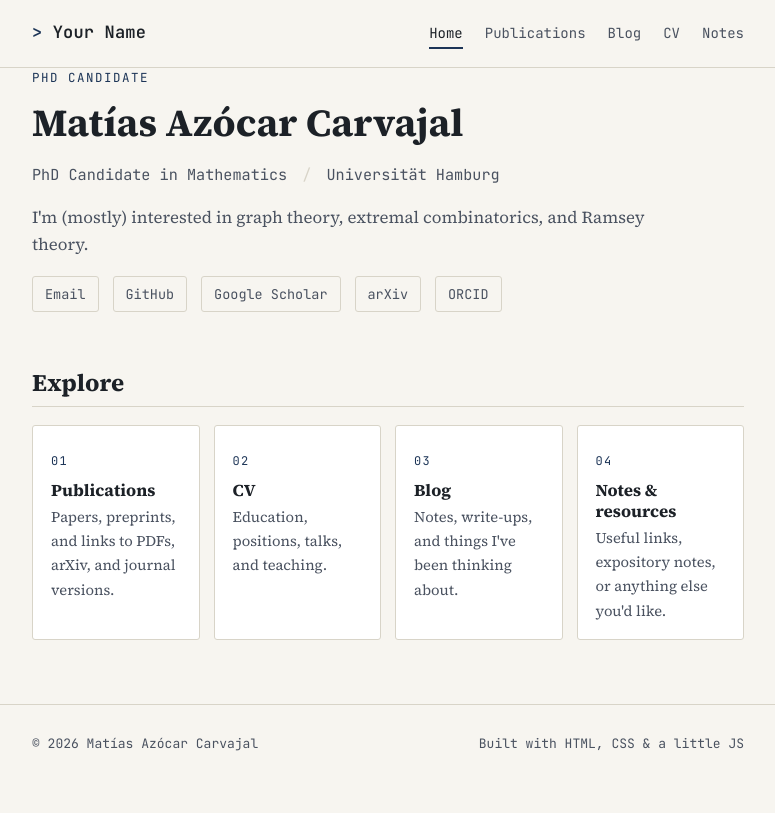
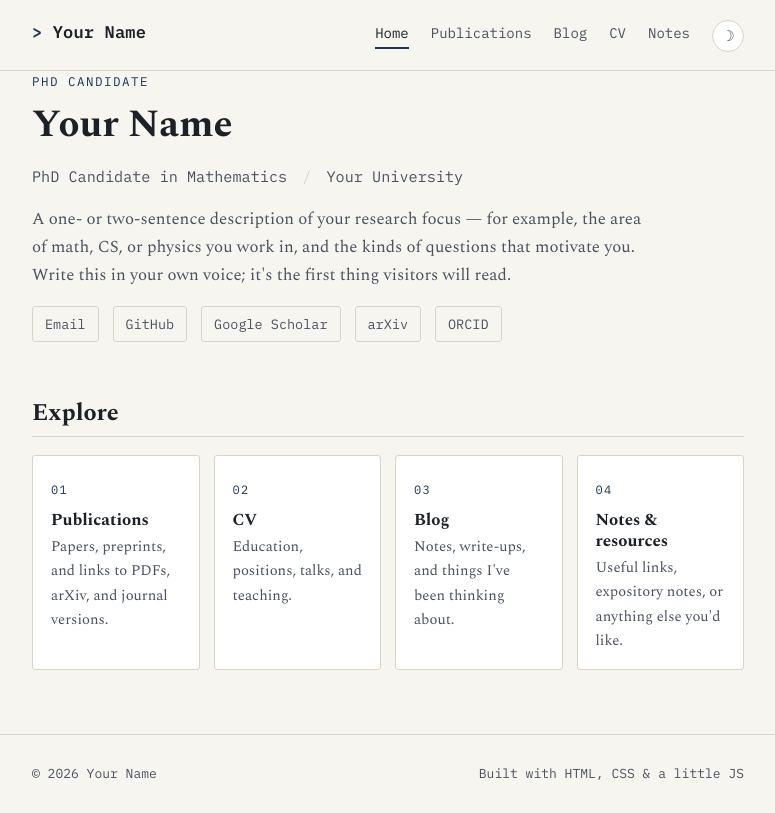
Before and after one commit to matazocar/matazocar.github.io, a plain HTML site: page index.html in a window 1280 px wide. Shown: the whole page, without its empty margins (252-1027 px from the left). Drawn offline with nearby package versions, Linux system fonts and the light colour scheme.

Commit message:
Add files via upload

```diff
--- a/assets/css/style.css
+++ b/assets/css/style.css
@@ -1,5 +1,5 @@
 /* ============================================
-   Design tokens
+   Design tokens — light (default)
    ============================================ */
 :root {
   --paper: #f7f5f0;
@@ -14,13 +14,46 @@
   --tag-published: #2a6f4e;
   --tag-bg-preprint: #f5ecd9;
   --tag-bg-published: #e3f0e8;
+  --code-bg: #1c2127;
+  --code-fg: #f4f1ea;
 
-  --font-display: "Source Serif 4", "Georgia", serif;
-  --font-body: "Source Serif 4", "Georgia", serif;
-  --font-mono: "JetBrains Mono", "Fira Code", ui-monospace, Menlo, monospace;
+  --font-display: "Spectral", "Georgia", serif;
+  --font-body: "Spectral", "Georgia", serif;
+  --font-mono: "IBM Plex Mono", "Fira Code", ui-monospace, Menlo, monospace;
 
   --maxw: 760px;
   --radius: 3px;
+
+  color-scheme: light;
+}
+
+/* ============================================
+   Design tokens — dark mode
+   ============================================ */
+:root[data-theme="dark"] {
+  --paper: #181a1f;
+  --paper-raised: #20232b;
+  --ink: #e9e7e1;
+  --ink-soft: #a7adba;
+  --rule: #383c46;
+  --accent: #7da3d6;        /* lighter ink-blue for contrast on dark */
+  --accent-soft: #9bbbe6;
+  --accent-tint: #232a36;
+  --tag-preprint: #d9b878;
+  --tag-published: #7fd6ae;
+  --tag-bg-preprint: #322a1c;
+  --tag-bg-published: #1d3327;
+  --code-bg: #11131a;
+  --code-fg: #e9e7e1;
+
+  color-scheme: dark;
+}
+
+/* Smooth theme transitions */
+body, .pub, .section-card, .post-item, .social-row a,
+.pub-links a, .pub-links button, header.site-header,
+footer.site-footer, .theme-toggle {
+  transition: background-color 0.2s ease, border-color 0.2s ease, color 0.2s ease;
 }
 
 * { box-sizing: border-box; }
@@ -84,6 +117,7 @@ header.site-header {
 
 nav.site-nav {
   display: flex;
+  align-items: center;
   gap: 22px;
   font-family: var(--font-mono);
   font-size: 14px;
@@ -102,6 +136,33 @@ nav.site-nav a.active {
   color: var(--ink);
   border-color: var(--accent);
 }
+
+.theme-toggle {
+  display: inline-flex;
+  align-items: center;
+  justify-content: center;
+  width: 32px;
+  height: 32px;
+  border: 1px solid var(--rule);
+  border-radius: 50%;
+  background: var(--paper-raised);
+  color: var(--ink-soft);
+  cursor: pointer;
+  font-size: 15px;
+  line-height: 1;
+  padding: 0;
+}
+
+.theme-toggle:hover {
+  border-color: var(--accent);
+  color: var(--accent);
+}
+
+/* Show sun in dark mode (click to go light), moon in light mode (click to go dark) */
+.theme-toggle .icon-sun { display: none; }
+.theme-toggle .icon-moon { display: inline; }
+:root[data-theme="dark"] .theme-toggle .icon-sun { display: inline; }
+:root[data-theme="dark"] .theme-toggle .icon-moon { display: none; }
 
 main { padding: 48px 0 80px; }
 
@@ -414,8 +475,8 @@ h3 { font-size: 1.15rem; margin: 0 0 6px; }
   font-size: 0.88em;
 }
 .post-body pre {
-  background: var(--ink);
-  color: #f4f1ea;
+  background: var(--code-bg);
+  color: var(--code-fg);
   padding: 16px;
   border-radius: var(--radius);
   overflow-x: auto;
--- /dev/null
+++ b/assets/js/theme.js
@@ -0,0 +1,39 @@
+/* Theme (light/dark) handling.
+   - Applies the saved theme (or system preference) as early as
+     possible to avoid a flash of the wrong theme.
+   - Wires up any element with id="theme-toggle" to flip themes
+     and persist the choice in localStorage. */
+
+(function () {
+  var stored = null;
+  try {
+    stored = localStorage.getItem("theme");
+  } catch (e) {
+    /* localStorage unavailable (e.g. privacy mode) — fall back to system */
+  }
+
+  var theme = stored;
+  if (!theme) {
+    theme = window.matchMedia && window.matchMedia("(prefers-color-scheme: dark)").matches
+      ? "dark"
+      : "light";
+  }
+
+  document.documentElement.setAttribute("data-theme", theme);
+
+  document.addEventListener("DOMContentLoaded", function () {
+    var btn = document.getElementById("theme-toggle");
+    if (!btn) return;
+
+    btn.addEventListener("click", function () {
+      var current = document.documentElement.getAttribute("data-theme");
+      var next = current === "dark" ? "light" : "dark";
+      document.documentElement.setAttribute("data-theme", next);
+      try {
+        localStorage.setItem("theme", next);
+      } catch (e) {
+        /* ignore */
+      }
+    });
+  });
+})();
--- a/index.html
+++ b/index.html
@@ -3,10 +3,11 @@
 <head>
   <meta charset="UTF-8" />
   <meta name="viewport" content="width=device-width, initial-scale=1.0" />
-  <title>Matías Azócar Carvajal</title>
+  <script src="assets/js/theme.js"></script>
+  <title>Your Name</title>
   <link rel="preconnect" href="https://fonts.googleapis.com">
   <link rel="preconnect" href="https://fonts.gstatic.com" crossorigin>
-  <link href="https://fonts.googleapis.com/css2?family=Source+Serif+4:ital,wght@0,400;0,600;0,700;1,400&family=JetBrains+Mono:wght@400;500;600&display=swap" rel="stylesheet">
+  <link href="https://fonts.googleapis.com/css2?family=Spectral:ital,wght@0,400;0,500;0,600;0,700;1,400;1,500&family=IBM+Plex+Mono:wght@400;500;600&display=swap" rel="stylesheet">
   <link rel="stylesheet" href="assets/css/style.css" />
 </head>
 <body>
@@ -20,6 +21,10 @@
         <a href="blog.html">Blog</a>
         <a href="cv.html">CV</a>
         <a href="notes.html">Notes</a>
+        <button id="theme-toggle" class="theme-toggle" aria-label="Toggle dark mode" title="Toggle dark mode">
+          <span class="icon-moon">&#9789;</span>
+          <span class="icon-sun">&#9728;</span>
+        </button>
       </nav>
     </div>
   </header>
@@ -29,12 +34,15 @@
     <section class="hero">
       <div>
         <span class="eyebrow">PhD Candidate</span>
-        <h1>Matías Azócar Carvajal</h1>
+        <h1>Your Name</h1>
         <p class="role">
-          PhD Candidate in Mathematics <span class="sep">/</span> Universität Hamburg
+          PhD Candidate in Mathematics <span class="sep">/</span> Your University
         </p>
         <p class="lede">
-          I'm (mostly) interested in graph theory, extremal combinatorics, and Ramsey theory.
+          A one- or two-sentence description of your research focus —
+          for example, the area of math, CS, or physics you work in,
+          and the kinds of questions that motivate you. Write this in
+          your own voice; it's the first thing visitors will read.
         </p>
         <div class="social-row" id="social-links"><!-- filled by site.js --></div>
       </div>
@@ -69,7 +77,7 @@
 
   <footer class="site-footer">
     <div class="wrap">
-      <span>&copy; 2026 Matías Azócar Carvajal</span>
+      <span>&copy; 2026 Your Name</span>
       <span>Built with HTML, CSS &amp; a little JS</span>
     </div>
   </footer>
```
Also changed, not shown: blog.html (+8 -3 lines), blog/welcome.html (+6 -1 lines), cv.html (+6 -1 lines), notes.html (+6 -1 lines), posts/15-06-26.md (added, +25 -0 lines), posts/_template.html (+6 -1 lines), publications.html (+6 -1 lines), blog/images-blog/screen1.png (added), posts/images-posts/screen1.png (added).
